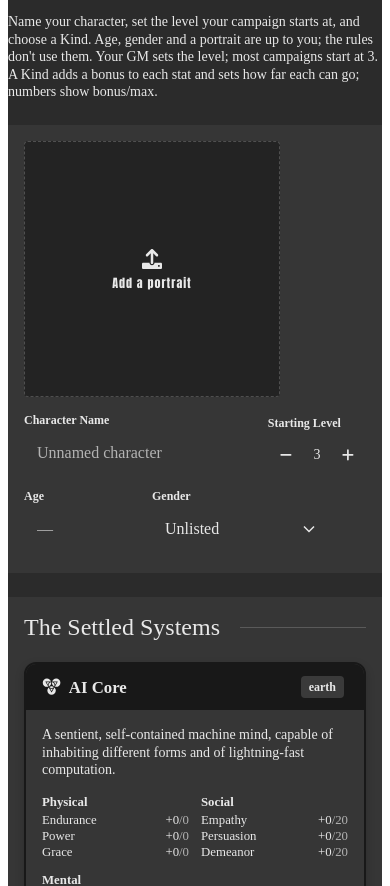
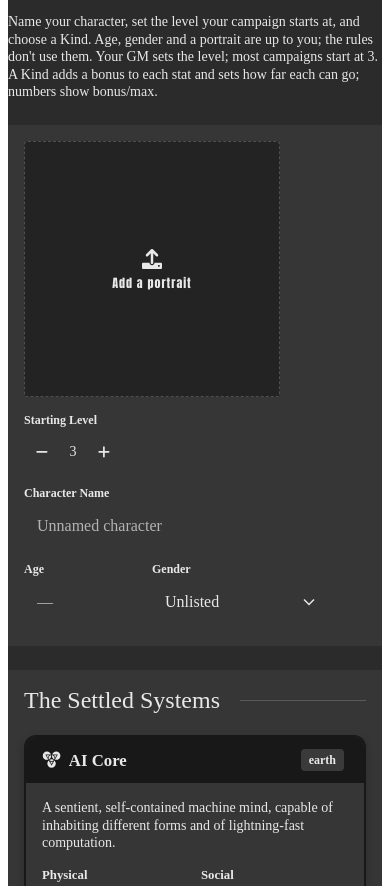
Before and after one commit to Ethanwelner/strange-frontiers-character-creator, a React (Vite) app: page / in a window 390 px wide. Shown: the part 980-1866 px from the top of the page. Built offline with nearby package versions, Linux system fonts and the light colour scheme.

Commit message:
Character step: starting level, name, age and gender stacked at the top beside the portrait
Co-Authored-By: Claude Opus 5.5 <noreply@anthropic.com>

```diff
--- a/src/app/components/CharacterStep.tsx
+++ b/src/app/components/CharacterStep.tsx
@@ -19,12 +19,12 @@ export function CharacterStep({ draft, startingLevel, onChange, onStartingLevel
       </StepHeader>
       <div className="tech-fields tech-fields-light step-box character-fields">
         <Portrait className="character-portrait" portrait={draft.portrait} onChange={(portrait) => onChange({ ...draft, portrait })} />
+        {/* The describe box's Level control, above the name */}
+        <LevelStepper label="Starting Level" level={startingLevel} onChange={onStartingLevel} />
         <label className="field name-field">
           <span className="field-label">Character Name</span>
           <input value={draft.name ?? ""} placeholder="Unnamed character" onChange={(e) => onChange({ ...draft, name: e.target.value || undefined })} />
         </label>
-        {/* The describe box's Level control */}
-        <LevelStepper label="Starting Level" level={startingLevel} onChange={onStartingLevel} />
         <div className="looks-fields">
           <LooksFields looks={draft} onChange={(looks) => onChange({ ...draft, ...looks })} fieldClass="field name-field" />
         </div>
--- a/src/app/styles.css
+++ b/src/app/styles.css
@@ -1613,21 +1613,23 @@
     }
   }
 
-  /* Character step: the name (up to 640px wide) with the starting level right
-     beside it, their controls level */
+  /* Character step: the portrait, with the starting level, the name (up to
+     640px wide) and the age and gender row stacked at the top beside it */
   .character-fields {
     display: grid;
-    grid-template-columns: auto minmax(0, 640px) auto;
+    grid-template-columns: auto minmax(0, 640px);
+    grid-template-rows: auto auto auto 1fr;
     grid-template-areas:
-      "portrait name level"
-      "portrait looks looks";
+      "portrait level"
+      "portrait name"
+      "portrait looks"
+      "portrait .";
     justify-content: start;
-    align-items: end;
-    gap: 0 24px;
+    align-items: start;
+    gap: 16px 24px;
 
     .character-portrait {
       grid-area: portrait;
-      align-self: start;
     }
 
     > .name-field {
@@ -1639,15 +1641,13 @@
     }
 
     @media (max-width: 599.98px) {
-      grid-template-columns: minmax(0, 1fr) auto;
+      grid-template-columns: minmax(0, 1fr);
+      grid-template-rows: none;
       grid-template-areas:
-        "portrait portrait"
-        "name level"
-        "looks looks";
-
-      .character-portrait {
-        margin-bottom: 16px;
-      }
+        "portrait"
+        "level"
+        "name"
+        "looks";
     }
 
     .name-field {
@@ -1661,7 +1661,6 @@
     flex-wrap: wrap;
     align-items: end;
     gap: 16px 24px;
-    margin-top: 16px;
 
     .age-field {
       width: 6.5rem;
```
